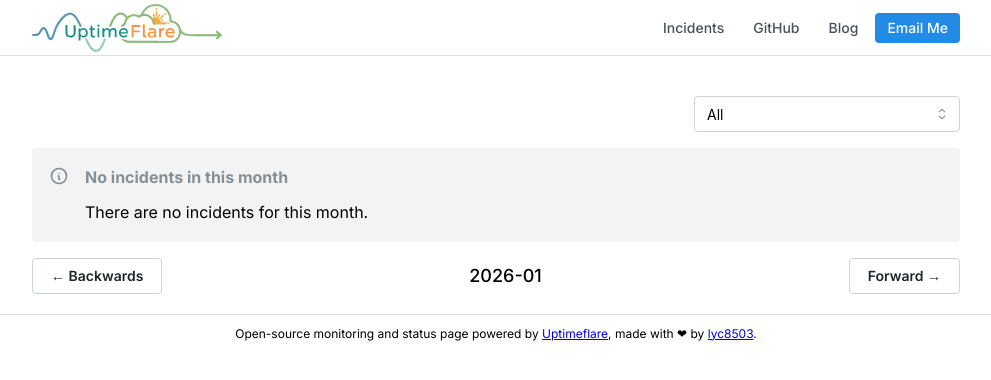
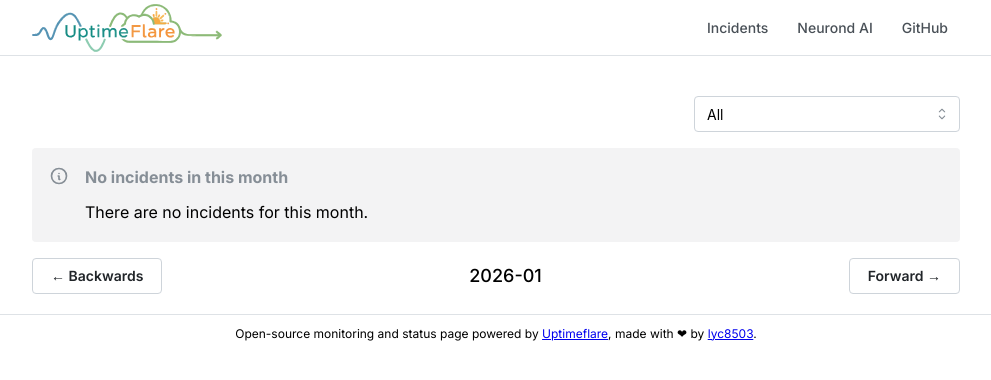
Before and after one commit to Neurond-AI/status, a Next.js app: page /incidents in a window 1280 px wide. Shown: the top 380 px of the page, without its empty margins (144-1135 px from the left). Built offline with nearby package versions, Linux system fonts and the light colour scheme.

Commit message:
feat: add sites for tracking and flow for notification in MS Team and Outlook

```diff
--- a/uptime.config.ts
+++ b/uptime.config.ts
@@ -6,101 +6,144 @@
 import { MaintenanceConfig, PageConfig, WorkerConfig } from './types/config'
 
 const pageConfig: PageConfig = {
-  // Title for your status page
-  title: "lyc8503's Status Page",
-  // Links shown at the header of your status page, could set `highlight` to `true`
+  title: 'Status Neurond AI',
   links: [
-    { link: 'https://github.com/lyc8503', label: 'GitHub' },
-    { link: 'https://blog.lyc8503.net/', label: 'Blog' },
-    { link: 'mailto:me@lyc8503.net', label: 'Email Me', highlight: true },
+    { link: 'https://neurond.com', label: 'Neurond AI' },
+    { link: 'https://github.com/Neurond-AI', label: 'GitHub' },
   ],
+  group: {
+    'Production': [
+      'prod_assistant_neurond',
+      'prod_assistant_atlas',
+      'prod_document_intelligent',
+      'prod_meeting_agent',
+      'prod_proposal',
+    ],
+    'Staging': [
+      'staging_assistant_neurond',
+      'staging_document_intelligent',
+      'staging_meeting_agent',
+      'staging_proposal',
+    ],
+  },
 }
 
 const workerConfig: WorkerConfig = {
-  // Define all your monitors here
   monitors: [
-    // Example HTTP Monitor
+    // === Production ===
     {
-      // `id` should be unique, history will be kept if the `id` remains constant
-      id: 'foo_monitor',
-      // `name` is used at status page and callback message
-      name: 'My API Monitor',
-      // `method` should be a valid HTTP Method
+      id: 'prod_assistant_neurond',
+      name: 'Production Assistant Neurond AI',
       method: 'GET',
-      // `target` is a valid URL
-      target: 'https://example.com',
-      // [OPTIONAL] `tooltip` is ONLY used at status page to show a tooltip
-      tooltip: 'This is a tooltip for this monitor',
-      // [OPTIONAL] `statusPageLink` is ONLY used for clickable link at status page
-      statusPageLink: 'https://example.com',
-      // [OPTIONAL] `expectedCodes` is an array of acceptable HTTP response codes, if not specified, default to 2xx
-      expectedCodes: [200],
-      // [OPTIONAL] `timeout` in millisecond, if not specified, default to 10000
-      timeout: 10000,
-      // [OPTIONAL] headers to be sent
-      headers: {
-        'User-Agent': 'Uptimeflare',
-        Authorization: 'Bearer YOUR_TOKEN_HERE',
-      },
-      // [OPTIONAL] body to be sent (require POST/PUT/PATCH method)
-      // body: 'Hello, world!',
-      // [OPTIONAL] if specified, the response must contains the keyword to be considered as operational.
-      // responseKeyword: 'success',
-      // [OPTIONAL] if specified, the response must NOT contains the keyword to be considered as operational.
-      // responseForbiddenKeyword: 'bad gateway',
-      // [OPTIONAL] if specified, will call the check proxy to check the monitor, mainly for geo-specific checks
-      // refer to docs https://github.com/lyc8503/UptimeFlare/wiki/Check-proxy-setup before setting this value
-      // currently supports `worker://`, `globalping://` and `http(s)://` proxies
-      // checkProxy: 'worker://weur',
-      // [OPTIONAL] if true, the check will fallback to local if the specified proxy is down
-      // checkProxyFallback: true,
+      target: 'https://assistant.neurond.com/',
+      statusPageLink: 'https://assistant.neurond.com/',
     },
-    // Example TCP Monitor
     {
-      id: 'test_tcp_monitor',
-      name: 'Example TCP Monitor',
-      // `method` should be `TCP_PING` for tcp monitors
-      method: 'TCP_PING',
-      // `target` should be `host:port` for tcp monitors
-      target: '1.2.3.4:22',
-      tooltip: 'My production server SSH',
-      statusPageLink: 'https://example.com',
-      timeout: 5000,
+      id: 'prod_assistant_atlas',
+      name: 'Production Assistant Atlas',
+      method: 'GET',
+      target: 'https://ai.atlasindustries.com/',
+      statusPageLink: 'https://ai.atlasindustries.com/',
+    },
+    {
+      id: 'prod_document_intelligent',
+      name: 'Production Document Intelligent',
+      method: 'GET',
+      target: 'https://drparser.neurond.com/',
+      statusPageLink: 'https://drparser.neurond.com/',
+    },
+    {
+      id: 'prod_meeting_agent',
+      name: 'Production Meeting Agent',
+      method: 'GET',
+      target: 'https://meeting.neurond.com/',
+      statusPageLink: 'https://meeting.neurond.com/',
+    },
+    {
+      id: 'prod_proposal',
+      name: 'Production Proposal',
+      method: 'GET',
+      target: 'https://proposal.neurond.com/',
+      statusPageLink: 'https://proposal.neurond.com/',
+    },
+    // === Staging ===
+    {
+      id: 'staging_assistant_neurond',
+      name: 'Staging Assistant Neurond AI',
+      method: 'GET',
+      target: 'https://staging-assistant.neurond.com/',
+      statusPageLink: 'https://staging-assistant.neurond.com/',
+    },
+    {
+      id: 'staging_document_intelligent',
+      name: 'Staging Document Intelligent',
+      method: 'GET',
+      target: 'https://drparser-staging.neurond.com/',
+      statusPageLink: 'https://drparser-staging.neurond.com/',
+    },
+    {
+      id: 'staging_meeting_agent',
+      name: 'Staging Meeting Agent',
+      method: 'GET',
+      target: 'https://meeting-staging.neurond.com/',
+      statusPageLink: 'https://meeting-staging.neurond.com/',
+    },
+    {
+      id: 'staging_proposal',
+      name: 'Staging Proposal',
+      method: 'GET',
+      target: 'https://proposal-staging.neurond.com/',
+      statusPageLink: 'https://proposal-staging.neurond.com/',
     },
   ],
-  // [Optional] Notification settings
   notification: {
-    // [Optional] Notification webhook settings, if not specified, no notification will be sent
-    // More info at Wiki: https://github.com/lyc8503/UptimeFlare/wiki/Setup-notification
-    webhook: {
-      // [Required] webhook URL (example: Telegram Bot API)
-      url: 'https://api.telegram.org/bot123456:ABCDEF/sendMessage',
-      // [Optional] HTTP method, default to 'GET' for payloadType=param, 'POST' otherwise
-      // method: 'POST',
-      // [Optional] headers to be sent
-      // headers: {
-      //   foo: 'bar',
-      // },
-      // [Required] Specify how to encode the payload
-      // Should be one of 'param', 'json' or 'x-www-form-urlencoded'
-      // 'param': append url-encoded payload to URL search parameters
-      // 'json': POST json payload as body, set content-type header to 'application/json'
-      // 'x-www-form-urlencoded': POST url-encoded payload as body, set content-type header to 'x-www-form-urlencoded'
-      payloadType: 'x-www-form-urlencoded',
-      // [Required] payload to be sent
-      // $MSG will be replaced with the human-readable notification message
-      payload: {
-        chat_id: 12345678,
-        text: '$MSG',
+    // Multiple webhooks: Microsoft Teams + Outlook Email (via Power Automate)
+    webhook: [
+      // Microsoft Teams - Incoming Webhook via Workflows
+      {
+        url: 'YOUR_TEAMS_WORKFLOW_WEBHOOK_URL',
+        method: 'POST',
+        payloadType: 'json',
+        payload: {
+          type: 'message',
+          attachments: [
+            {
+              contentType: 'application/vnd.microsoft.card.adaptive',
+              content: {
+                type: 'AdaptiveCard',
+                $schema: 'http://adaptivecards.io/schemas/adaptive-card.json',
+                version: '1.4',
+                body: [
+                  {
+                    type: 'TextBlock',
+                    text: 'Neurond AI - Service Alert',
+                    weight: 'Bolder',
+                    size: 'Medium',
+                  },
+                  {
+                    type: 'TextBlock',
+                    text: '$MSG',
+                    wrap: true,
+                  },
+                ],
+              },
+            },
+          ],
+        },
       },
-      // [Optional] timeout calling this webhook, in millisecond, default to 5000
-      timeout: 10000,
-    },
-    // [Optional] timezone used in notification messages, default to "Etc/GMT"
-    timeZone: 'Asia/Shanghai',
-    // [Optional] grace period in minutes before sending a notification
-    // notification will be sent only if the monitor is down for N continuous checks after the initial failure
-    // if not specified, notification will be sent immediately
+      // Outlook Email - via Power Automate HTTP trigger
+      {
+        url: 'YOUR_POWER_AUTOMATE_EMAIL_FLOW_URL',
+        method: 'POST',
+        payloadType: 'json',
+        payload: {
+          to: 'your-team@neurond.com',
+          subject: 'Neurond AI - Service Status Alert',
+          body: '$MSG',
+        },
+      },
+    ],
+    timeZone: 'Asia/Ho_Chi_Minh',
     gracePeriod: 5,
   },
 }
@@ -112,23 +155,7 @@ const workerConfig: WorkerConfig = {
 
 // const maintenances: MaintenanceConfig[] = []
 
-const maintenances: MaintenanceConfig[] = [
-  {
-    // [Optional] Monitor IDs to be affected by this maintenance
-    monitors: ['foo_monitor', 'bar_monitor'],
-    // [Optional] default to "Scheduled Maintenance" if not specified
-    title: 'Test Maintenance',
-    // Description of the maintenance, will be shown at status page
-    body: 'This is a test maintenance, server software upgrade',
-    // Start time of the maintenance, in UNIX timestamp or ISO 8601 format
-    start: '2020-01-01T00:00:00+08:00',
-    // [Optional] end time of the maintenance, in UNIX timestamp or ISO 8601 format
-    // if not specified, the maintenance will be considered as on-going
-    end: '2050-01-01T00:00:00+08:00',
-    // [Optional] color of the maintenance alert at status page, default to "yellow"
-    color: 'blue',
-  },
-]
+const maintenances: MaintenanceConfig[] = []
 
 // Don't edit this line
 export { maintenances, pageConfig, workerConfig }
```
